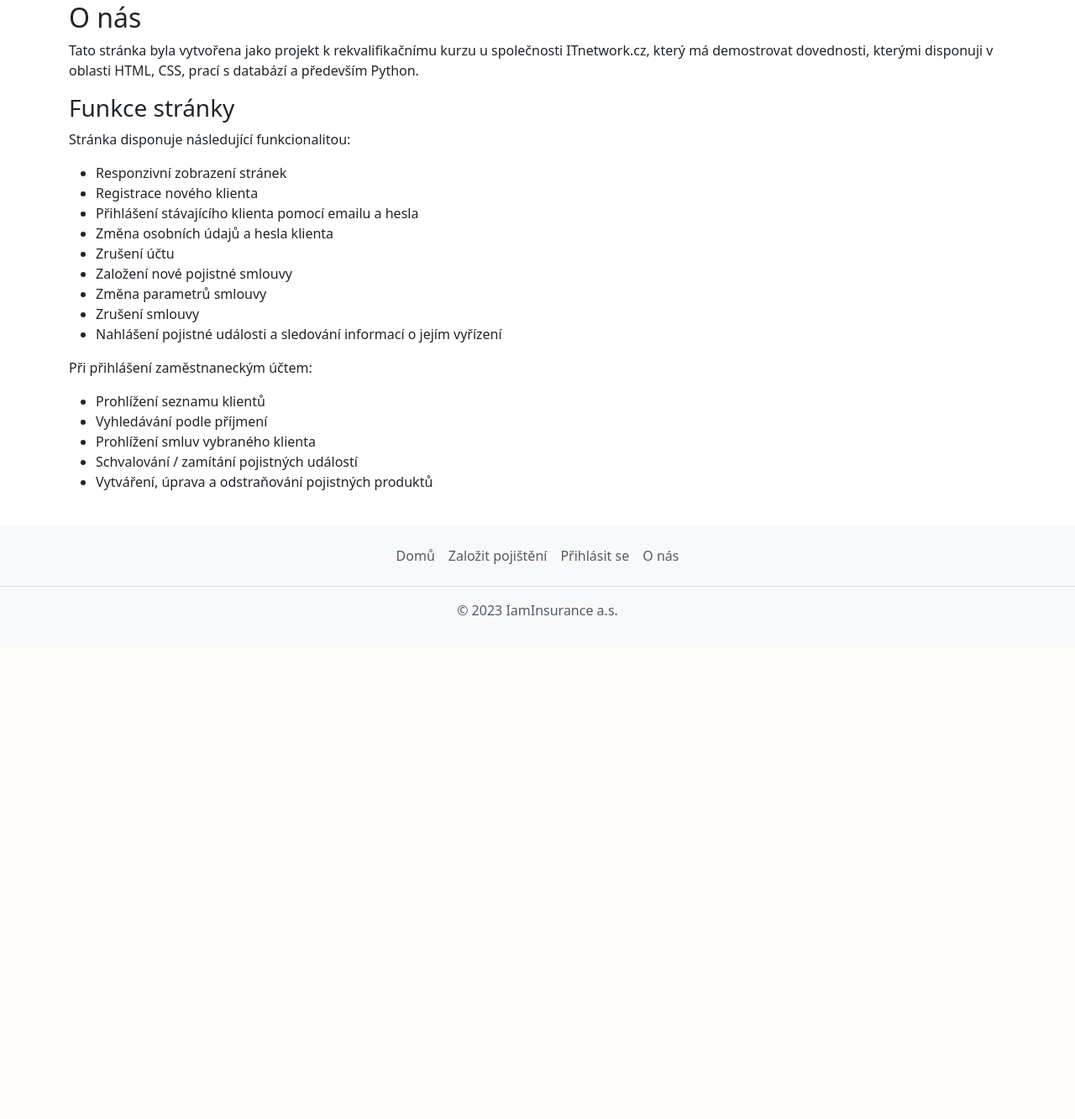
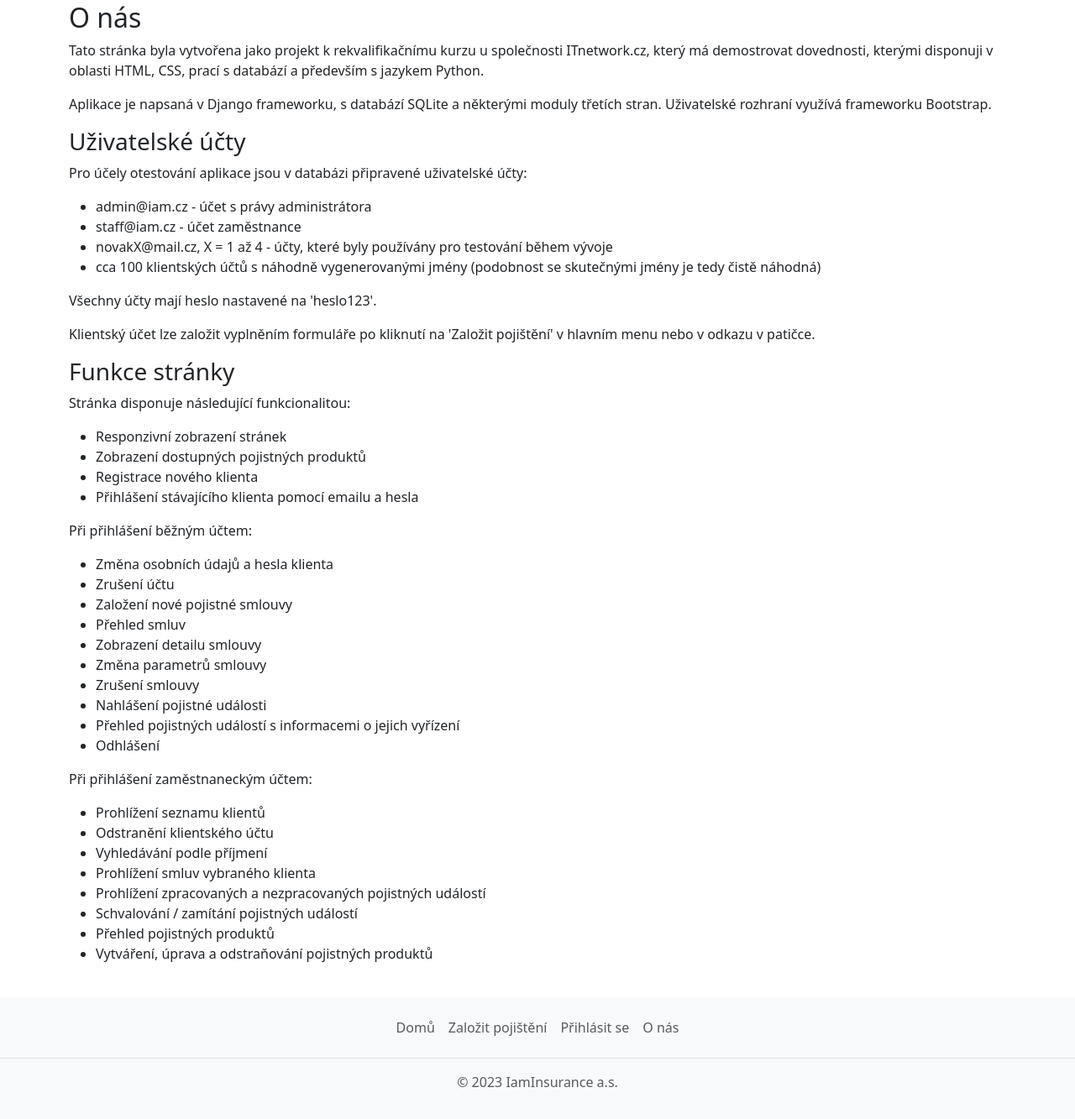
Before and after one commit to vladimirnovacek/itnetwork_projekt, a Django app: page /about/ in a window 1280 px wide. Shown: the part 80-1413 px from the top of the page at 84% size. Before the commit the page ends 813 px from the top, so only its background shows below. Run offline with Django 4.2, Linux system fonts and the light colour scheme; some libraries are stand-ins or nearby versions.

Commit message:
Finished the about page

```diff
--- a/insurance_project/insurance_app/templates/insurance_app/about.html
+++ b/insurance_project/insurance_app/templates/insurance_app/about.html
@@ -3,26 +3,50 @@
 {% block content %}
 <h2>O nás</h2>
 <p>Tato stránka byla vytvořena jako projekt k rekvalifikačnímu kurzu u společnosti ITnetwork.cz, který má demostrovat
-dovednosti, kterými disponuji v oblasti HTML, CSS, prací s databází a především Python.</p>
+dovednosti, kterými disponuji v oblasti HTML, CSS, prací s databází a především s jazykem Python.</p>
+<p>Aplikace je napsaná v Django frameworku, s databází SQLite a některými moduly třetích stran. Uživatelské rozhraní
+    využívá frameworku Bootstrap.</p>
+<h3>Uživatelské účty</h3>
+<p>Pro účely otestování aplikace jsou v databázi připravené uživatelské účty:</p>
+<ul>
+    <li>admin@iam.cz - účet s právy administrátora</li>
+    <li>staff@iam.cz - účet zaměstnance</li>
+    <li>novakX@mail.cz, X = 1 až 4 - účty, které byly používány pro testování během vývoje</li>
+    <li>cca 100 klientských účtů s náhodně vygenerovanými jmény (podobnost se skutečnými jmény je tedy čistě náhodná)</li>
+</ul>
+<p>Všechny účty mají heslo nastavené na 'heslo123'.</p>
+<p>Klientský účet lze založit vyplněním formuláře po kliknutí na 'Založit pojištění' v hlavním menu
+    nebo v odkazu v patičce.</p>
 <h3>Funkce stránky</h3>
 <p>Stránka disponuje následující funkcionalitou:</p>
 <ul>
     <li>Responzivní zobrazení stránek</li>
+    <li>Zobrazení dostupných pojistných produktů</li>
     <li>Registrace nového klienta</li>
     <li>Přihlášení stávajícího klienta pomocí emailu a hesla</li>
+</ul>
+<p>Při přihlášení běžným účtem:</p>
+<ul>
     <li>Změna osobních údajů a hesla klienta</li>
     <li>Zrušení účtu</li>
     <li>Založení nové pojistné smlouvy</li>
+    <li>Přehled smluv</li>
+    <li>Zobrazení detailu smlouvy</li>
     <li>Změna parametrů smlouvy</li>
     <li>Zrušení smlouvy</li>
-    <li>Nahlášení pojistné události a sledování informací o jejím vyřízení</li>
+    <li>Nahlášení pojistné události</li>
+    <li>Přehled pojistných událostí s informacemi o jejich vyřízení</li>
+    <li>Odhlášení</li>
 </ul>
 <p>Při přihlášení zaměstnaneckým účtem:</p>
 <ul>
     <li>Prohlížení seznamu klientů</li>
+    <li>Odstranění klientského účtu</li>
     <li>Vyhledávání podle příjmení</li>
     <li>Prohlížení smluv vybraného klienta</li>
+    <li>Prohlížení zpracovaných a nezpracovaných pojistných událostí</li>
     <li>Schvalování / zamítání pojistných událostí</li>
+    <li>Přehled pojistných produktů</li>
     <li>Vytváření, úprava a odstraňování pojistných produktů</li>
 </ul>
 {% endblock %}
```
Also changed, not shown: insurance_project/db.sqlite3.
